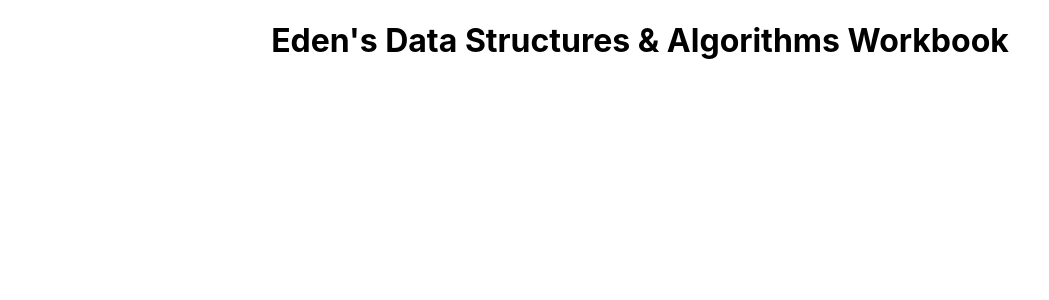
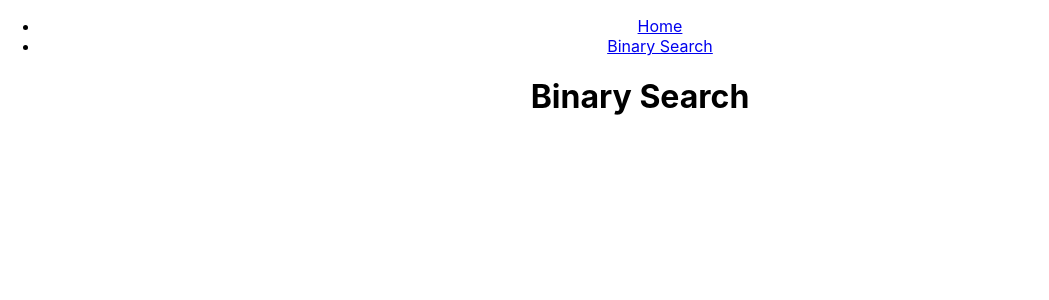
Before and after one commit to edenfuller/dsa-examples, a React (Create React App) app: page /binary-search in a window 1280 px wide. Shown: the top 300 px of the page, without its empty margins (0-1049 px from the left). Built offline with nearby package versions, Linux system fonts and the light colour scheme.

Commit message:
Add router to App.js, add BinarySearch

```diff
--- a/src/App.js
+++ b/src/App.js
@@ -1,11 +1,49 @@
-import React from 'react';
-import logo from './logo.svg';
+import React, { useState } from 'react';
+import {
+  BrowserRouter as Router,
+  Switch,
+  Route,
+  Link
+} from "react-router-dom";
+
+import Home from './components/Home.js';
+import BinarySearch from './components/BinarySearch.js';
+
 import './App.css';
 
 function App() {
+
+  const [route, setRoute] = useState('home');
+
   return (
     <div className="App">
-     <h1>{'Eden\'s Data Structures & Algorithms Workbook'}</h1>
+      <div id="inner" >
+
+     <Router>
+
+          <nav>
+            <ul>
+              <li>
+                <Link className={route === "home" ? "selected" : ''} onClick={() => { setRoute('home'); }} to="/">Home</Link>
+              </li>
+              <li>
+                <Link className={route === "binary-search" ? "selected" : ''} onClick={() => { setRoute('binary-search'); }} to="/binary-search">Binary Search</Link>
+              </li>
+            </ul>
+          </nav>
+
+
+          <Switch>
+
+            <Route path="/binary-search">
+              <BinarySearch setRoute={setRoute} />
+            </Route>
+            <Route path="*">
+              <Home setRoute={setRoute} />
+            </Route>
+          </Switch>
+        </Router>
+        </div>
     </div>
   );
 }
--- /dev/null
+++ b/src/components/BinarySearch.js
@@ -0,0 +1,11 @@
+import React, { useState } from 'react';
+
+function BinarySearch() {
+    return(
+        <div id="binary-search">
+            <h1>{'Binary Search'}</h1>
+        </div>
+    )
+}
+
+export default BinarySearch;
```
